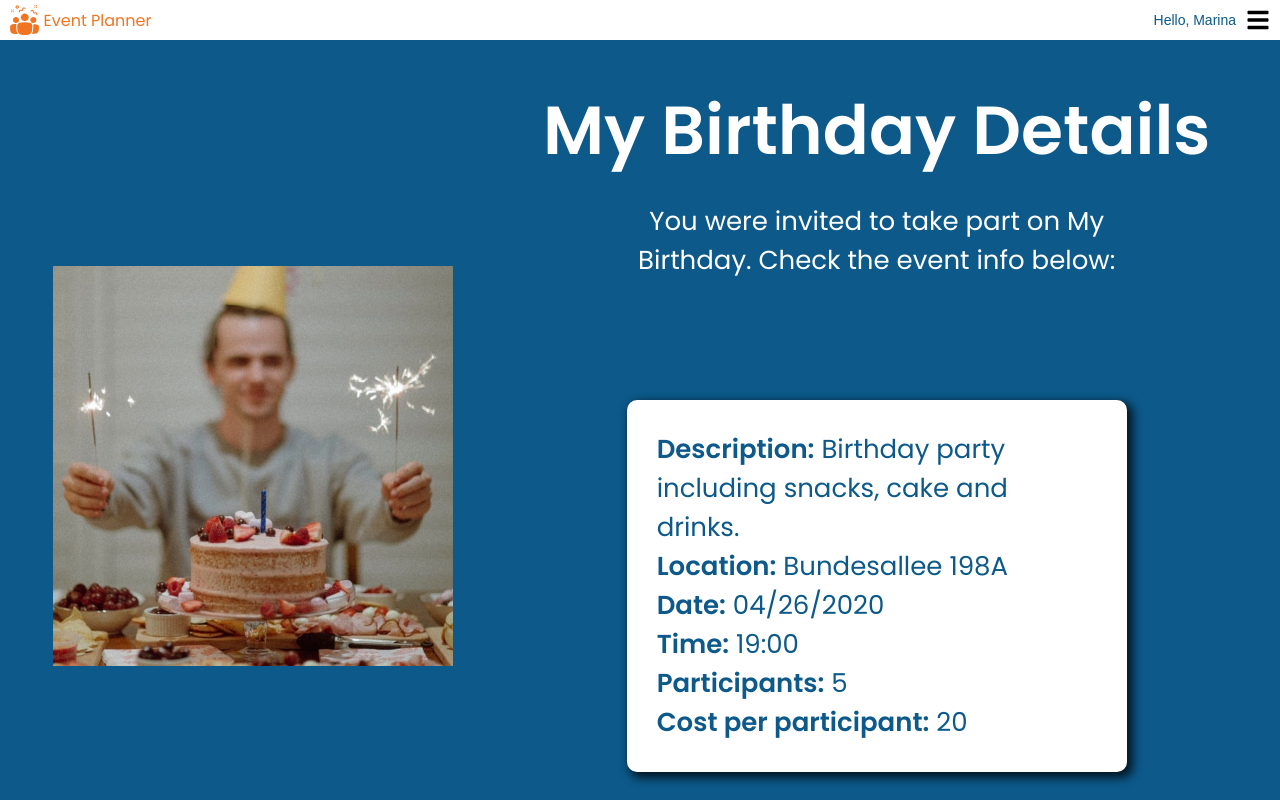
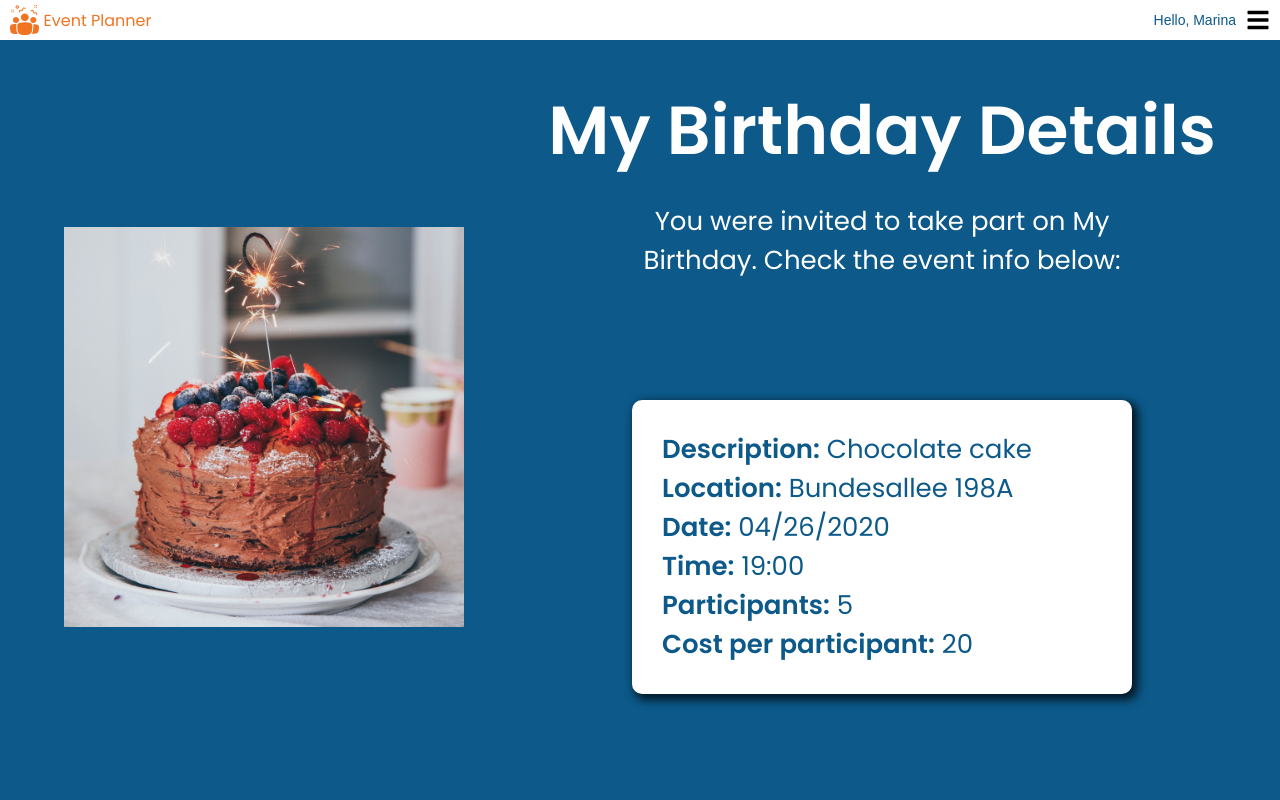
Before and after one commit to MarinaFroes/Event_Planner, a React (Create React App) app: page / in a window 1280 px wide. Shown: the top 800 px of the page. Built offline with nearby package versions, Linux system fonts and the light colour scheme.

Commit message:
styles: Change the event image to the meal image

```diff
--- a/src/components/AcceptInvite.tsx
+++ b/src/components/AcceptInvite.tsx
@@ -2,7 +2,7 @@ import React from 'react'
 import styled from 'styled-components'
 
 import Header from './Header'
-import EventImg from '../assets/images/kyle-head-WE-N1KDqEno-unsplash.jpg'
+import EventImg from '../assets/images/tuva-mathilde-loland-4rfVL3NNGrA-unsplash.jpg'
 import TextBox from './TextBox'
 import Btn from './Btn'
 
@@ -23,7 +23,8 @@ const AcceptInvite: React.FC = () => {
   const heading1 = "Accept the invite by signing up"
   const heading2 = "After accepting the invite, the host will be notified. If the host confirms your participation on the event or updates any event info, you will receive a notification by email."
   const eventText = {
-    description: "Birthday party including snacks, cake and drinks.",
+    description: "Chocolate cake",
+    additionalInfo: "Snacks and drinks are included",
     location: "Bundesallee 198A",
     date: "04/26/2020",
     time: "19:00",
@@ -38,7 +39,6 @@ const AcceptInvite: React.FC = () => {
         subtitle={subtitle}
         imageUrl={EventImg}
         eventText={eventText}
-        imageWidth="400px"
       />
       <Content>
         <TextBox heading1={heading1} heading2={heading2} />
--- a/src/components/EditEvent.tsx
+++ b/src/components/EditEvent.tsx
@@ -4,7 +4,7 @@ import styled from 'styled-components'
 import Btn from './Btn'
 import Header from './Header'
 import EventForm from './EventForm'
-import EventImg from '../assets/images/kyle-head-WE-N1KDqEno-unsplash.jpg'
+import EventImg from '../assets/images/tuva-mathilde-loland-4rfVL3NNGrA-unsplash.jpg'
 import GuestsInfo from './GuestsInfo'
 
 const EditEventContainer = styled.div`
@@ -77,7 +77,7 @@ const EditEvent: React.FC = () => {
 
   return (
     <EditEventContainer>
-      <Header title="My Birthday Details" subtitle={subtitle} imageUrl={EventImg} imageWidth="400px"/>
+      <Header title="My Birthday Details" subtitle={subtitle} imageUrl={EventImg}/>
 
       <EventForm
         showImage={false}
```
Also changed, not shown: src/assets/images/tuva-mathilde-loland-4rfVL3NNGrA-unsplash.jpg (added).
